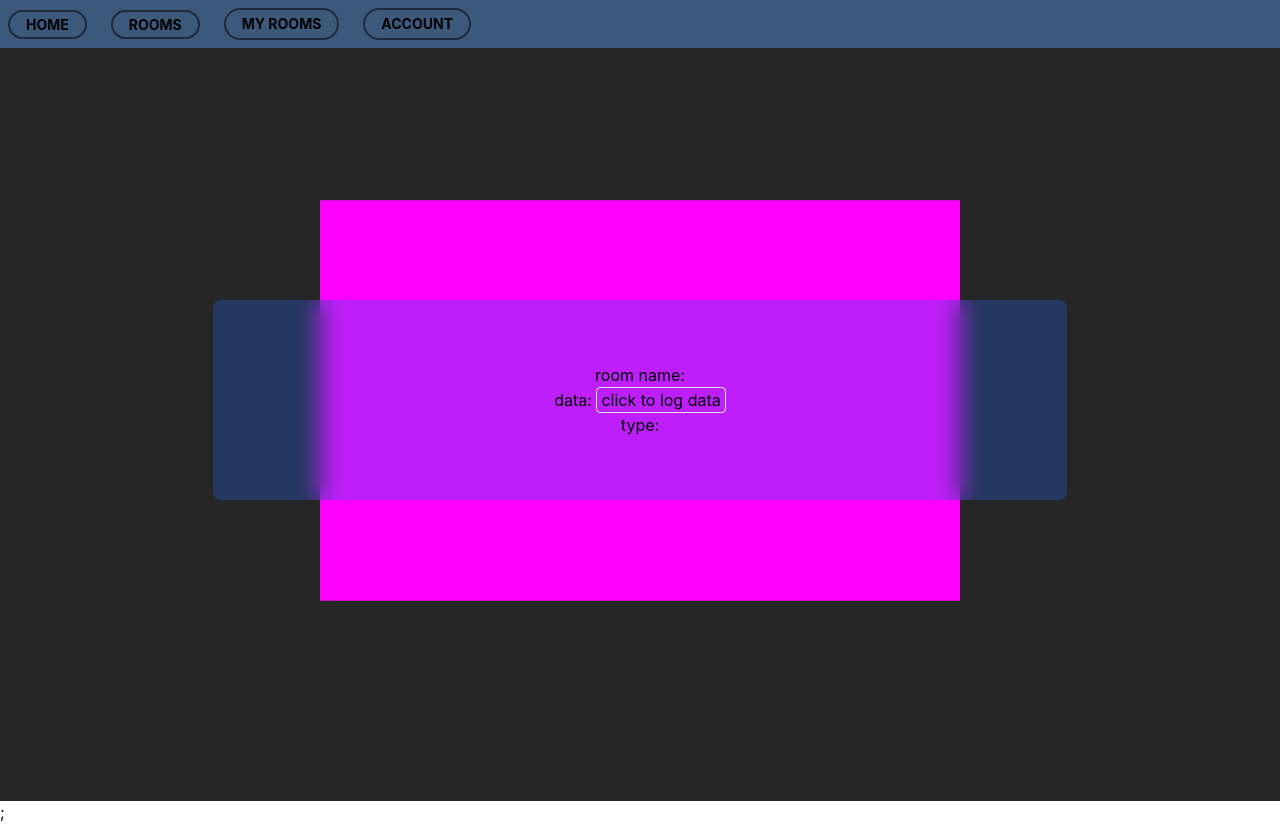
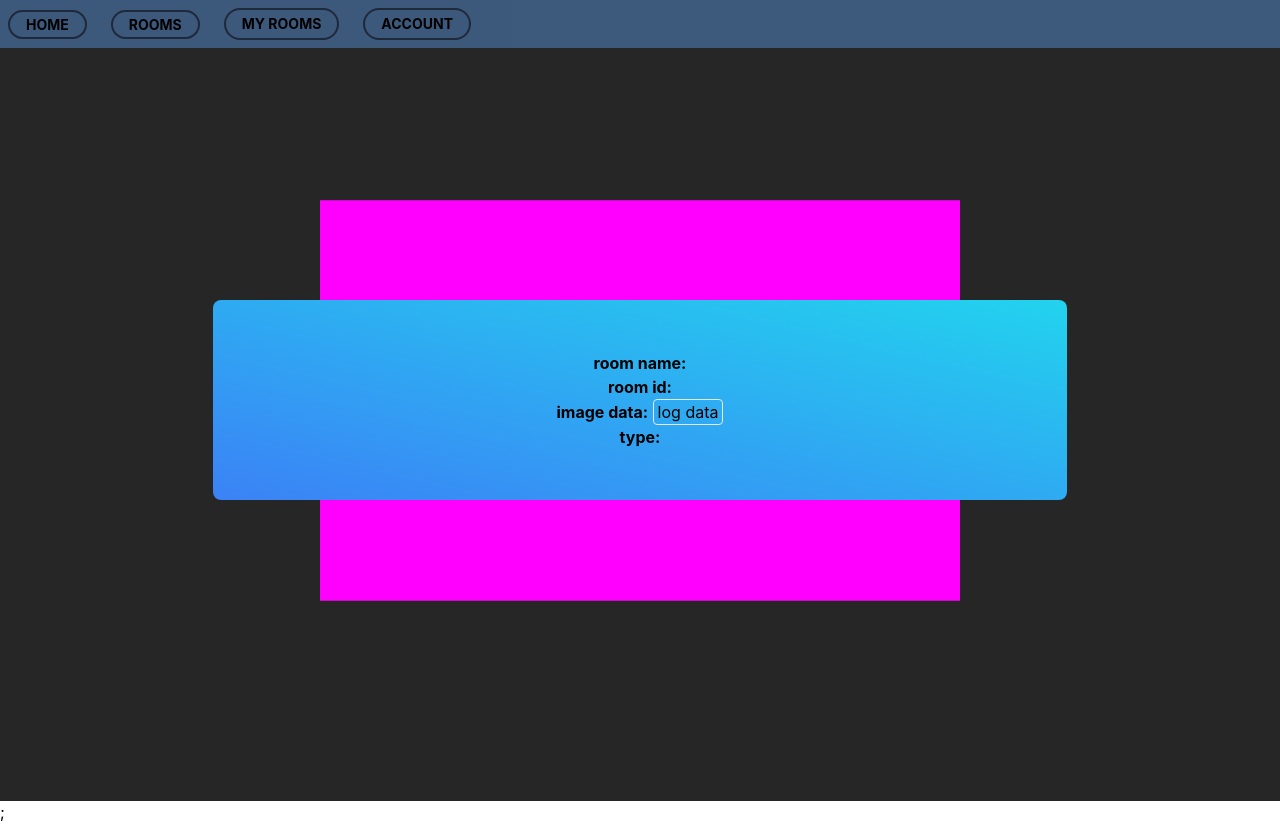
Before and after one commit to DanielBourdetski/puzzle, a React (Create React App) app: page /room/1 in a window 1280 px wide. Built offline with nearby package versions, Linux system fonts and the light colour scheme; no server answers.

Commit message:
room now displays id and playerCounter

```diff
--- a/src/components/Room.tsx
+++ b/src/components/Room.tsx
@@ -4,16 +4,17 @@ import apiService from "../services/apiService";
 
 const Room = () => {
   const [roomData, setRoomData] = useState<{
-    roomName: string;
+    name: string;
     image: { data: any; type: string };
-  }>({ roomName: "", image: { data: "", type: "" } });
-  const { roomName } = useParams();
+    id: string;
+    playerCounter: number;
+  }>({ name: "", image: { data: "", type: "" }, id: "", playerCounter: 0 });
 
-  console.log(roomData);
+  const { roomId: id } = useParams();
 
   useEffect(() => {
     const fetchRoomData = async () => {
-      const fetchedRoomData = await apiService.getRoomData(roomName);
+      const fetchedRoomData = await apiService.getRoomData(id);
       setRoomData(fetchedRoomData);
     };
 
@@ -24,15 +25,22 @@ const Room = () => {
 
   return (
     <div className="w-full h-full flex justify-center items-center">
-      <div className="w-2/3 h-1/4 bg-blue-600 bg-opacity-30 backdrop-blur-md rounded-lg flex flex-col justify-center items-center">
-        <span>room name: {roomData.roomName}</span>
-        <span>
-          data:{" "}
+      <div className="w-2/3 h-1/4 bg-gradient-to-tr from-blue-500 to-cyan-400 bg-opacity-30 backdrop-blur-md rounded-lg flex flex-col justify-center items-center">
+        <div>
+          <span className="font-bold">room name:</span> {roomData.name}
+        </div>
+        <div>
+          <span className="font-bold">room id:</span> {roomData.id}
+        </div>
+        <div>
+          <span className="font-bold">image data:</span>{" "}
           <button className="px-1 border rounded" onClick={logImageData}>
-            click to log data
+            log data
           </button>
-        </span>
-        <span>type: {roomData.image.type}</span>
+        </div>
+        <div>
+          <span className="font-bold">type:</span> {roomData.image.type}
+        </div>
       </div>
     </div>
   );
```
